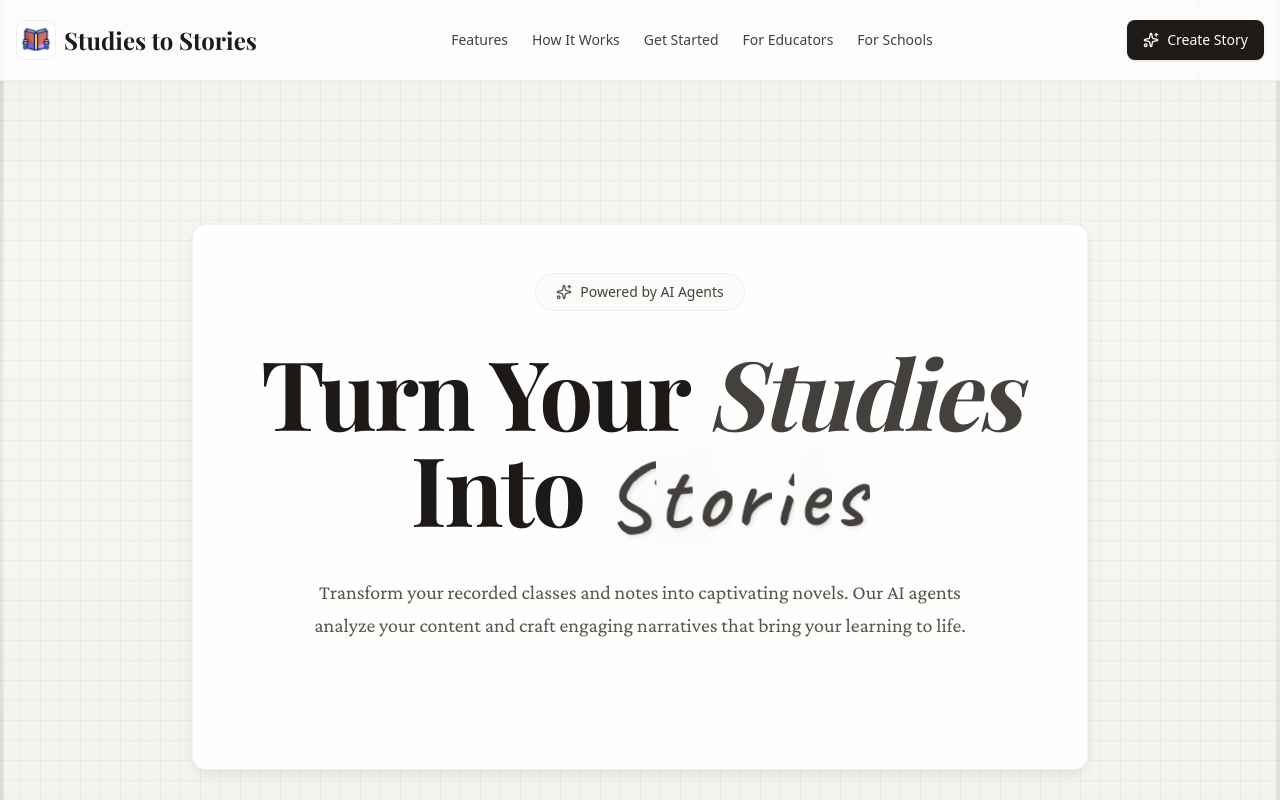
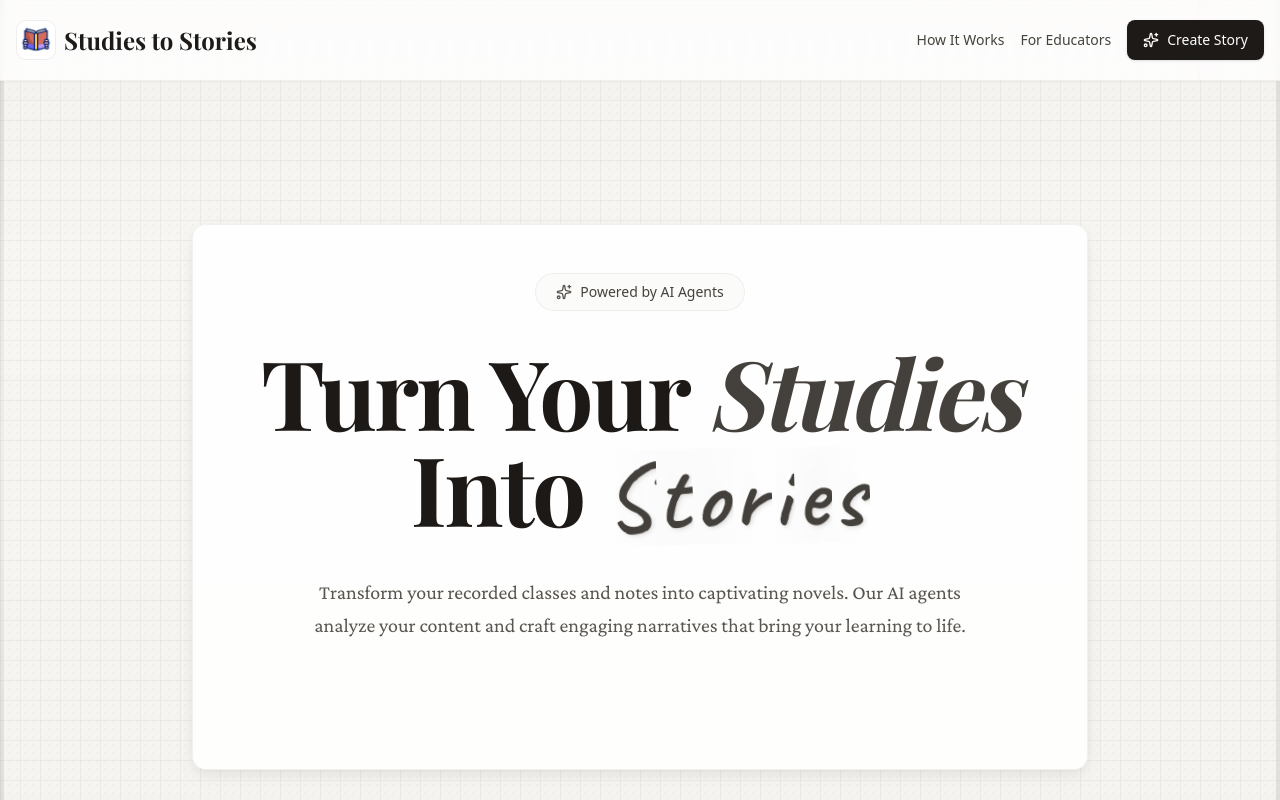
Before and after one commit to Balbader/studies_to_stories, a Next.js app: page / in a window 1280 px wide. Shown: the top 800 px of the page. Built offline with nearby package versions, Linux system fonts and the light colour scheme.

Commit message:
clean up navbar

```diff
--- a/app/for-schools/page.tsx
+++ b/app/for-educators/page.tsx
@@ -46,7 +46,7 @@ import { ScrollTrigger } from 'gsap/ScrollTrigger';
 
 gsap.registerPlugin(ScrollTrigger);
 
-export default function ForSchools() {
+export default function ForEducators() {
 	const heroRef = useRef<HTMLDivElement>(null);
 	const featuresRef = useRef<HTMLDivElement>(null);
 	const studentToolsRef = useRef<HTMLDivElement>(null);
@@ -164,14 +164,17 @@ export default function ForSchools() {
 	}, []);
 
 	return (
-		<div className="min-h-screen bg-gradient-to-b from-stone-50 via-neutral-50 to-stone-50/80">
+		<div className="min-h-screen w-full book-page">
 			<Navbar />
 			{/* Hero Section */}
 			<section
 				ref={heroRef}
 				className="relative overflow-hidden border-b border-stone-200/40 pt-24 pb-16 md:pt-32 md:pb-24"
 			>
-				<div className="absolute inset-0 bg-gradient-to-br from-blue-50/50 via-purple-50/30 to-pink-50/50" />
+				{/* Book binding decoration */}
+				<div className="absolute left-0 top-0 bottom-0 w-1 bg-gradient-to-b from-stone-400/30 via-stone-300/20 to-stone-400/30" />
+				<div className="absolute right-0 top-0 bottom-0 w-1 bg-gradient-to-b from-stone-400/30 via-stone-300/20 to-stone-400/30" />
+				<div className="absolute inset-0 bg-gradient-to-br from-blue-50/30 via-purple-50/20 to-pink-50/30" />
 				<div className="container mx-auto px-4 relative z-10">
 					<div className="mx-auto max-w-4xl text-center">
 						<div className="mb-6 inline-flex items-center gap-2 rounded-full border border-stone-200/60 bg-white/80 backdrop-blur-sm px-5 py-2 text-sm shadow-sm">
@@ -236,7 +239,7 @@ export default function ForSchools() {
 			<section
 				ref={featuresRef}
 				id="content-formats"
-				className="py-16 md:py-24 bg-white"
+				className="py-16 md:py-24 book-page border-b border-stone-200/40"
 			>
 				<div className="container mx-auto px-4">
 					<div className="mx-auto max-w-6xl">
@@ -339,7 +342,7 @@ export default function ForSchools() {
 			<section
 				ref={studentToolsRef}
 				id="student-tools"
-				className="py-16 md:py-24 bg-gradient-to-b from-stone-50 to-white"
+				className="py-16 md:py-24 book-page border-b border-stone-200/40"
 			>
 				<div className="container mx-auto px-4">
 					<div className="mx-auto max-w-6xl">
@@ -581,7 +584,7 @@ export default function ForSchools() {
 			<section
 				ref={teacherToolsRef}
 				id="teacher-tools"
-				className="py-16 md:py-24 bg-white"
+				className="py-16 md:py-24 book-page border-b border-stone-200/40"
 			>
 				<div className="container mx-auto px-4">
 					<div className="mx-auto max-w-6xl">
@@ -1004,7 +1007,7 @@ export default function ForSchools() {
 			<section
 				ref={howItWorksRef}
 				id="how-it-works"
-				className="py-16 md:py-24 bg-gradient-to-b from-white to-stone-50"
+				className="py-16 md:py-24 book-page border-b border-stone-200/40"
 			>
 				<div className="container mx-auto px-4">
 					<div className="mx-auto max-w-6xl">
@@ -1090,7 +1093,7 @@ export default function ForSchools() {
 			<section
 				ref={benefitsRef}
 				id="benefits"
-				className="py-16 md:py-24 bg-white"
+				className="py-16 md:py-24 book-page border-b border-stone-200/40"
 			>
 				<div className="container mx-auto px-4">
 					<div className="mx-auto max-w-6xl">
@@ -1210,38 +1213,11 @@ export default function ForSchools() {
 							style={{ fontFamily: 'var(--font-crimson)' }}
 						>
 							Join schools already using Studies to Stories to
-							create engaging, multi-format learning experiences
-							that students love.
+							create engaging,
+							<br />
+							multi-format learning experiences that students
+							love.
 						</p>
-						<div className="flex flex-col sm:flex-row items-center justify-center gap-4">
-							<Button
-								asChild
-								size="lg"
-								className="bg-white text-stone-900 hover:bg-stone-100 shadow-lg"
-							>
-								<Link
-									href="/story"
-									className="flex items-center gap-2"
-								>
-									<Rocket className="size-4" />
-									Start Free Trial
-								</Link>
-							</Button>
-							<Button
-								asChild
-								size="lg"
-								variant="outline"
-								className="border-stone-600 text-white hover:bg-stone-800"
-							>
-								<Link
-									href="#content-formats"
-									className="flex items-center gap-2"
-								>
-									<ArrowRight className="size-4" />
-									Learn More
-								</Link>
-							</Button>
-						</div>
 					</div>
 				</div>
 			</section>
--- a/components/home/Navbar.tsx
+++ b/components/home/Navbar.tsx
@@ -141,17 +141,8 @@ export default function Navbar() {
 						</Link>
 					</div>
 
-					{/* Navigation Links */}
-					<div
-						ref={linksRef}
-						className="hidden items-center gap-6 md:flex"
-					>
-						<Link
-							href="#features"
-							className="text-sm font-medium text-stone-700 transition-colors hover:text-stone-900"
-						>
-							Features
-						</Link>
+					{/* CTA Button and Nav Link */}
+					<div ref={buttonRef} className="flex items-center gap-4">
 						<Link
 							href="#how-it-works"
 							className="text-sm font-medium text-stone-700 transition-colors hover:text-stone-900"
@@ -159,27 +150,11 @@ export default function Navbar() {
 							How It Works
 						</Link>
 						<Link
-							href="/story"
-							className="text-sm font-medium text-stone-700 transition-colors hover:text-stone-900"
-						>
-							Get Started
-						</Link>
-						<Link
-							href="#for-educators"
-							className="text-sm font-medium text-stone-700 transition-colors hover:text-stone-900"
+							href="/for-educators"
+							className="hidden text-sm font-medium text-stone-700 transition-colors hover:text-stone-900 md:block"
 						>
 							For Educators
 						</Link>
-						<Link
-							href="/for-schools"
-							className="text-sm font-medium text-stone-700 transition-colors hover:text-stone-900"
-						>
-							For Schools
-						</Link>
-					</div>
-
-					{/* CTA Button */}
-					<div ref={buttonRef}>
 						<Button
 							asChild
 							size="lg"
```
